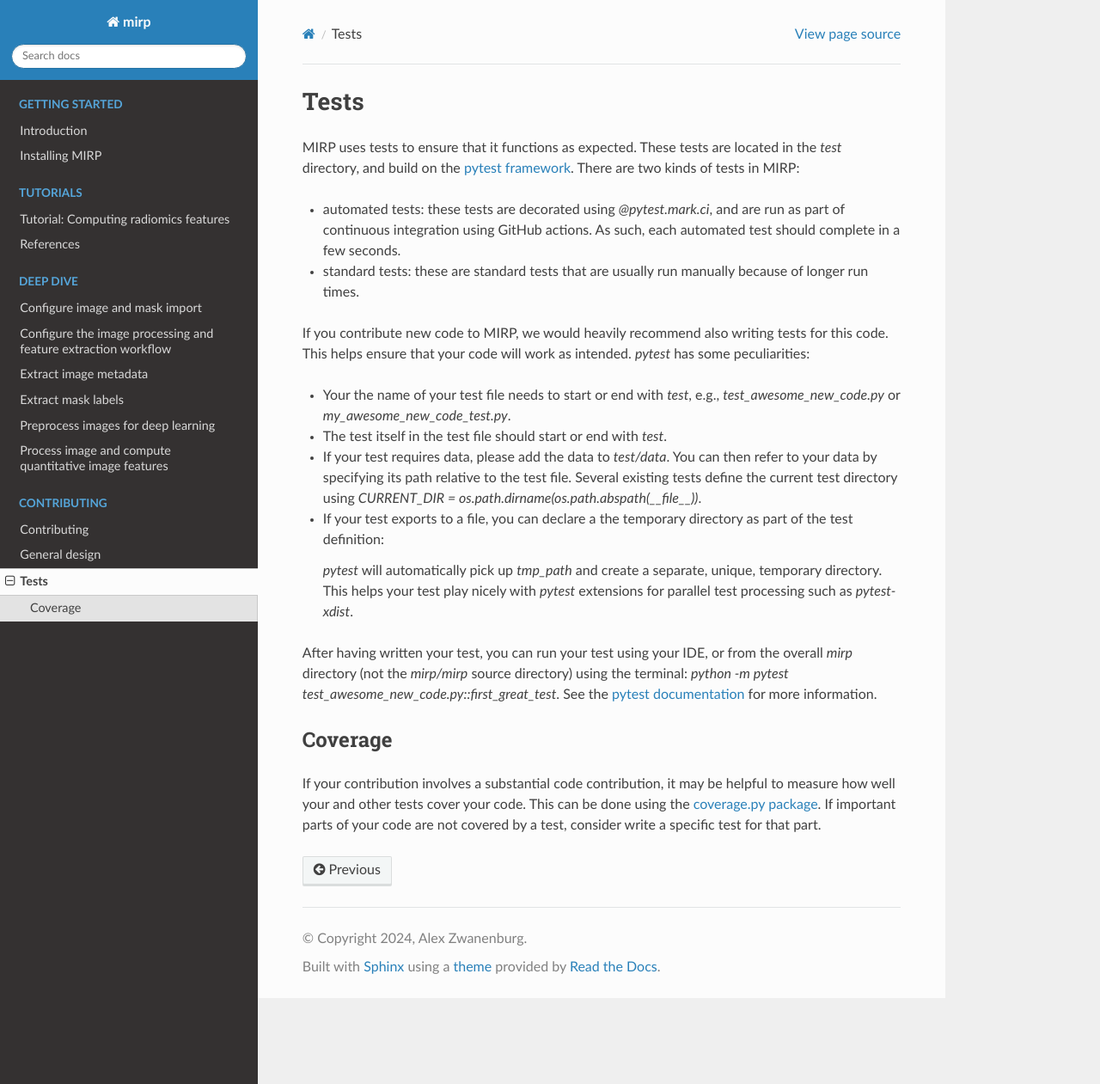
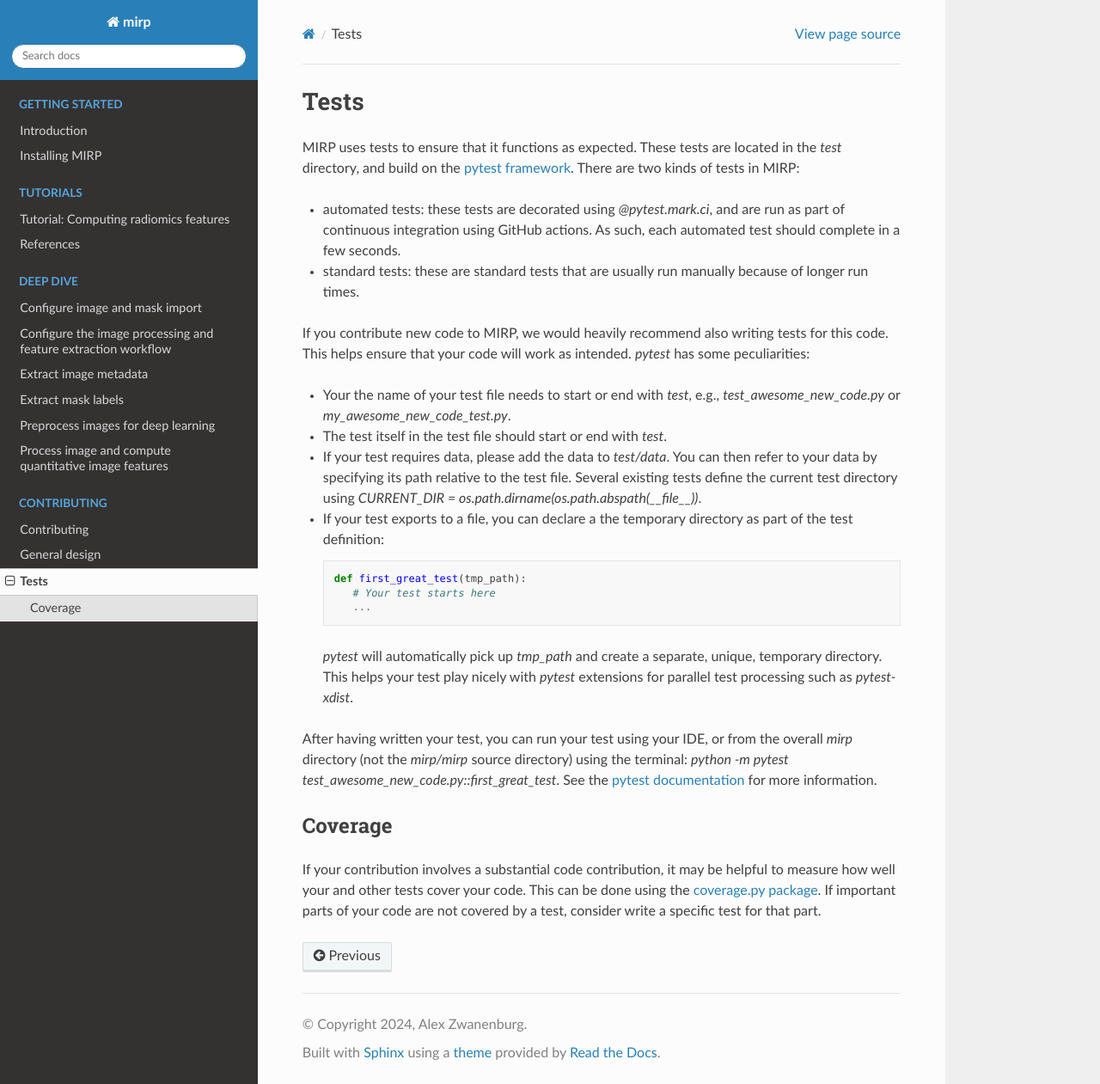
Before and after one commit to oncoray/mirp, a Sphinx documentation site: the page built from docs_source/source/contributing_tests.rst, in a window 1280 px wide and 1261 px high. Shown: the whole window at 86% size. Built offline with Sphinx 7.4.7 and the Read the Docs theme 2.0.0, drawn with Linux system fonts in a browser that asks for light colours; pages that are not in the unit, such as notebooks, are missing from menus.

Commit message:
Formatting changes.

```diff
--- a/docs_source/source/contributing.rst
+++ b/docs_source/source/contributing.rst
@@ -8,7 +8,7 @@ new DICOM modalities are especially welcome! If you have ideas or code to contri
 To help you get an overview of how MIRP is structured internally, we describe the overall design of MIRP here:
 :doc:`../design`
 
-Everyone likes high-quality and easy to maintain code. Though nobody writes perfect code from scratch, the following can
+Everyone likes high-quality and easy-to-maintain code. Though nobody writes perfect code from scratch, the following can
 help you make useful and enduring contributions to MIRP:
 
 * MIRP styles its code according to `PEP8 <https://peps.python.org/pep-0008/>`_, but allows for longer line lengths
--- a/docs_source/source/contributing_tests.rst
+++ b/docs_source/source/contributing_tests.rst
@@ -20,6 +20,7 @@ that your code will work as intended. `pytest` has some peculiarities:
 * If your test exports to a file, you can declare a the temporary directory as part of the test definition:
 
   .. code-block:: python
+
      def first_great_test(tmp_path):
         # Your test starts here
         ...
```
